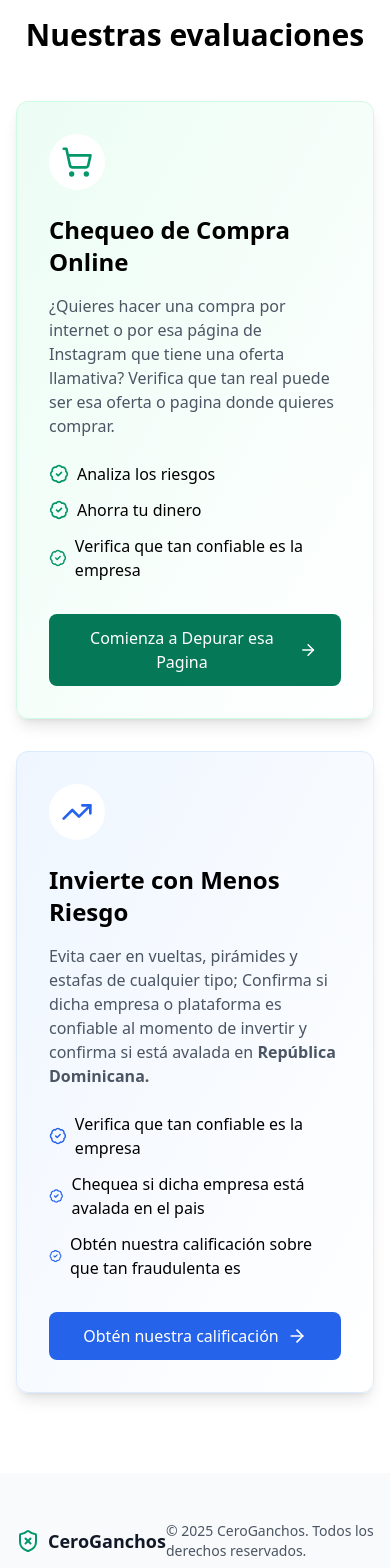
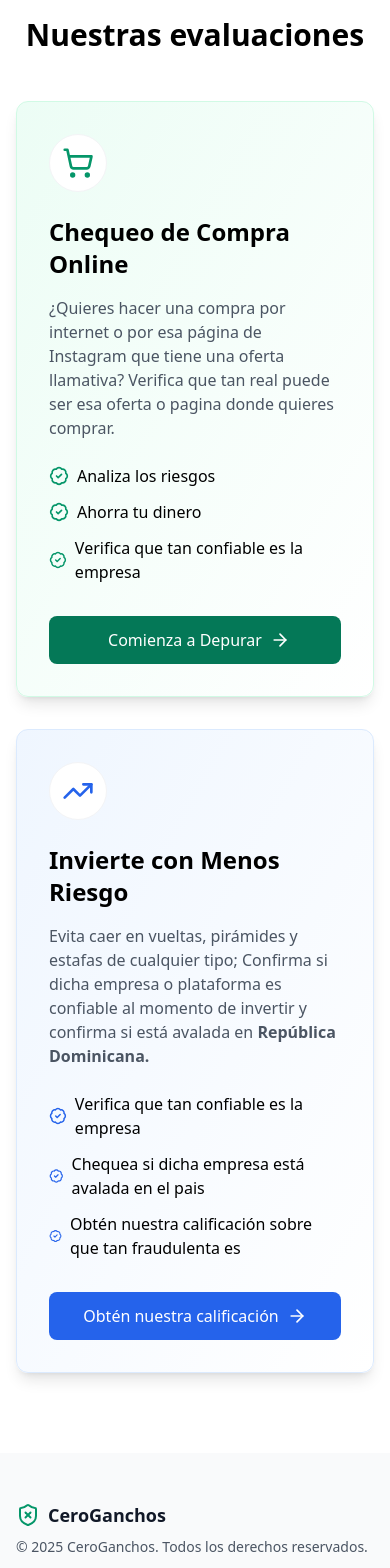
Before and after one commit to samueldlacruz/CeroGanchos, a React (Vite) app: page /evaluaciones in a window 390 px wide. Shown: the part 160-1728 px from the top of the page. Built offline with nearby package versions, Linux system fonts and the light colour scheme; no server answers.

Commit message:
fix: :bug: responsive version fixed

```diff
--- a/src/components/AssessmentsList.tsx
+++ b/src/components/AssessmentsList.tsx
@@ -10,8 +10,8 @@ const AssessmentsList = () => {
             <div className="max-w-7xl mx-auto px-4 sm:px-6 lg:px-8">
                 <h1 className="text-3xl font-bold text-center mb-12">Nuestras evaluaciones</h1>
                 <div className="grid md:grid-cols-2 gap-8">
-                    <div className="bg-gradient-to-br from-emerald-50 to-white p-8 rounded-xl shadow-lg border border-emerald-100">
-                        <div className="bg-white p-3 rounded-full w-fit mb-6">
+                    <div className="bg-gradient-to-br flex flex-col from-emerald-50 to-white p-8 rounded-xl shadow-lg border border-emerald-100">
+                        <div className="bg-white border border-gray-100 p-3 rounded-full w-fit mb-6">
                             <ShoppingCart className="h-8 w-8 text-emerald-600" />
                         </div>
                         <h3 className="text-2xl font-bold mb-4">Chequeo de Compra Online</h3>
@@ -19,7 +19,7 @@ const AssessmentsList = () => {
                             ¿Quieres hacer una compra por internet o por esa página de Instagram que tiene una oferta llamativa?
                             Verifica que tan real puede ser esa oferta o pagina donde quieres comprar.
                         </p>
-                        <ul className="space-y-3 mb-8">
+                        <ul className="space-y-3 flex-auto mb-8">
                             <li className="flex items-center space-x-2">
                                 <BadgeCheck className="h-5 w-5 text-emerald-600" />
                                 <span>Analiza los riesgos</span>
@@ -34,13 +34,14 @@ const AssessmentsList = () => {
                             </li>
                         </ul>
                         <button onClick={() => navigate('/evaluaciones/compras', { viewTransition: true })} className="w-full bg-emerald-700 text-white px-6 py-3 rounded-lg hover:bg-emerald-700 transition flex items-center justify-center space-x-2">
-                            <span>Comienza a Depurar esa Pagina</span>
+                            <span className="hidden md:inline">Comienza a Depurar esa Pagina</span>
+                            <span className="md:hidden">Comienza a Depurar</span>
                             <ArrowRight className="h-5 w-5" />
                         </button>
                     </div>
 
                     <div className="bg-gradient-to-br from-blue-50 to-white p-8 rounded-xl shadow-lg border border-blue-100">
-                        <div className="bg-white p-3 rounded-full w-fit mb-6">
+                        <div className="bg-white border border-gray-100 p-3 rounded-full w-fit mb-6">
                             <TrendingUp className="h-8 w-8 text-blue-600" />
                         </div>
                         <h3 className="text-2xl font-bold mb-4">Invierte con Menos Riesgo</h3>
--- a/src/components/Footer.tsx
+++ b/src/components/Footer.tsx
@@ -6,12 +6,12 @@ const Footer = () => {
     return (
         <footer className="bg-gray-50 py-12" >
             <div className="max-w-7xl mx-auto px-4 sm:px-6 lg:px-8">
-                <div className="flex items-center justify-between">
+                <div className="flex flex-col md:flex-row items-start md:items-center justify-between">
                     <div className="flex items-center space-x-2">
                         <ShieldX className="h-6 w-6 text-emerald-600" />
                         <span className="text-lg font-semibold text-gray-900">CeroGanchos</span>
                     </div>
-                    <div className="text-sm text-gray-600">
+                    <div className="text-sm text-gray-600 md:mt-0 mt-2">
                         © {year} CeroGanchos. Todos los derechos reservados.
                     </div>
                 </div>
--- a/src/pages/Assessments/SpecificAssessment.tsx
+++ b/src/pages/Assessments/SpecificAssessment.tsx
@@ -7,11 +7,21 @@ import InteractiveForm from '../../components/InteractiveForm'
 import PageContainer from '../../components/PageContainer'
 import ResultCard from '../../components/ResultCard'
 import TipsCard from '../../components/TipsCard'
-import { investmentQuestions, shoppingQuestions, shoppingTips } from '../../data/questions'
+import { investmentQuestions, investmentTips, shoppingQuestions, shoppingTips } from '../../data/questions'
 import { Question } from '../../interfaces/Question'
 import { Progress } from '../../components/ui/progress'
 import LoadingText from '../../components/LoadingText'
 import { cn } from '../../lib/utils'
+
+const questionsByTopic: Record<string, Question[]> = {
+  "compras": shoppingQuestions,
+  "inversiones": investmentQuestions
+};
+
+const tipsByTopic: Record<string, string[]> = {
+  "compras": shoppingTips,
+  "inversiones": investmentTips
+};
 
 const SpecificAssessment = () => {
 
@@ -21,11 +31,8 @@ const SpecificAssessment = () => {
   const [viabilityScore, setViabilityScore] = useState(0);
   const [progress, setProgress] = useState(0);
 
-  const questionsByTopic: Record<string, Question[]> = {
-    "compras": shoppingQuestions,
-    "inversiones": investmentQuestions
-  };
 
+  const tips = tipsByTopic[topic!];
   const questions = questionsByTopic[topic!];
 
   const calculateWeightedSum = (responses: Record<number, { slug: string; isValid: boolean }>) => {
@@ -95,14 +102,14 @@ const SpecificAssessment = () => {
         ) : (
           <>
             {showResults && (
-              <div className="place-content-center fade-in-10 duration-150 ease-in-out items-center bg-gray-200 grid grid-cols-8 grid-rows-2 gap-4 py-10 px-4 md:px-0">
+              <div className="place-content-center fade-in-10 duration-150 ease-in-out items-center bg-gray-200 grid grid-cols-8 grid-rows-3 md:grid-rows-2 gap-4 py-10 px-4 md:px-0">
                 <ResultCard
                   score={viabilityScore}
                   setShowResults={setShowResults}
-                  className=" col-span-3 row-span-2 col-start-2 col-end-5"
+                  className="col-span-3 row-span-2 md:col-start-2 col-start-1 lg:col-end-5 md:col-end-8 col-end-9"
                 />
-                <DisclaimerCard className="col-span-3 col-start-5" />
-                <TipsCard className="col-span-3 col-start-5" tips={shoppingTips} />
+                <TipsCard className="col-span-3 lg:col-start-5 md:col-start-2 col-start-1 md:col-end-8 col-end-9" tips={tips} />
+                <DisclaimerCard className="col-span-3 lg:col-start-5 md:col-start-2 col-start-1 md:col-end-8 col-end-9" />
               </div>
             )}
           </>
```
